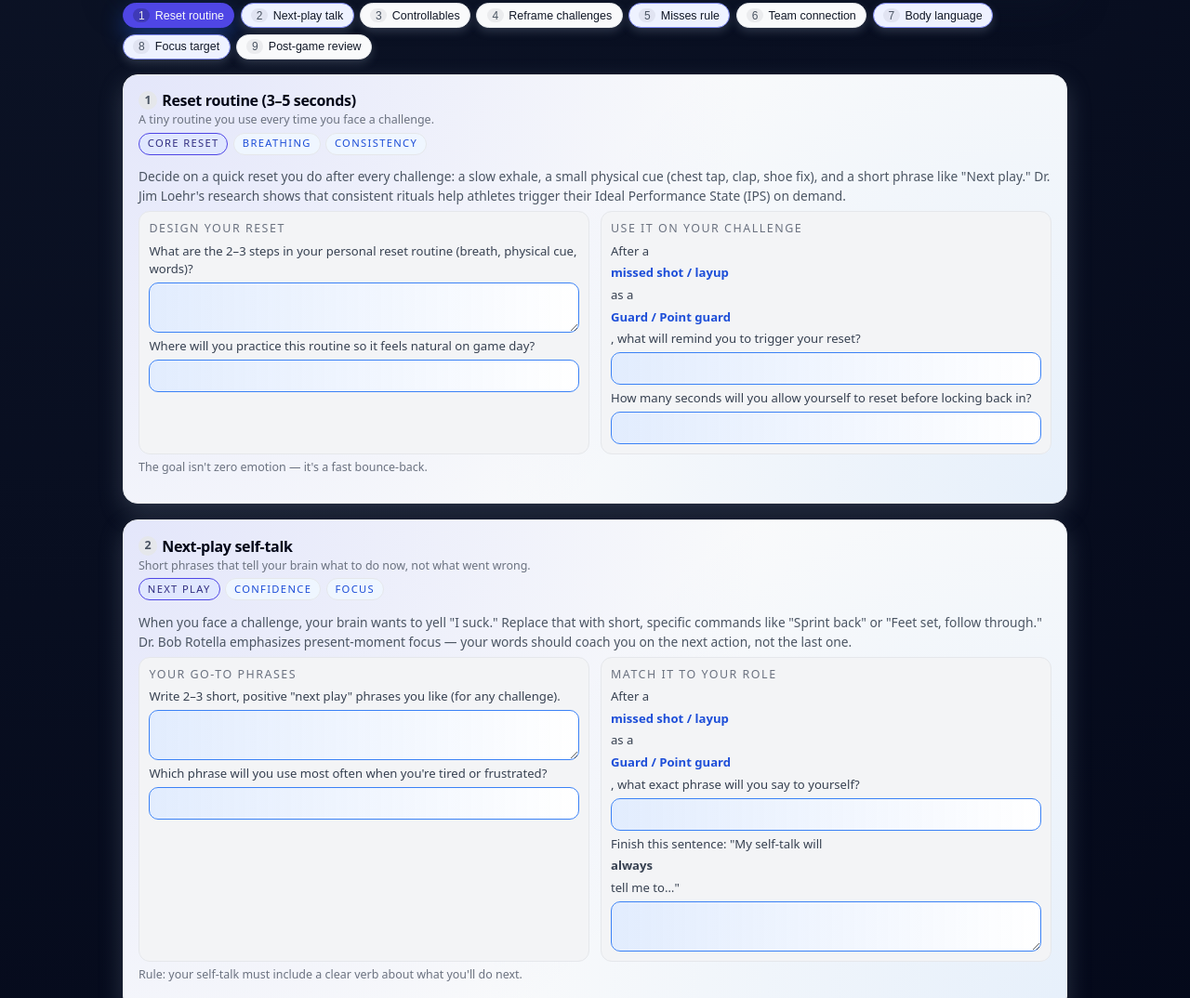
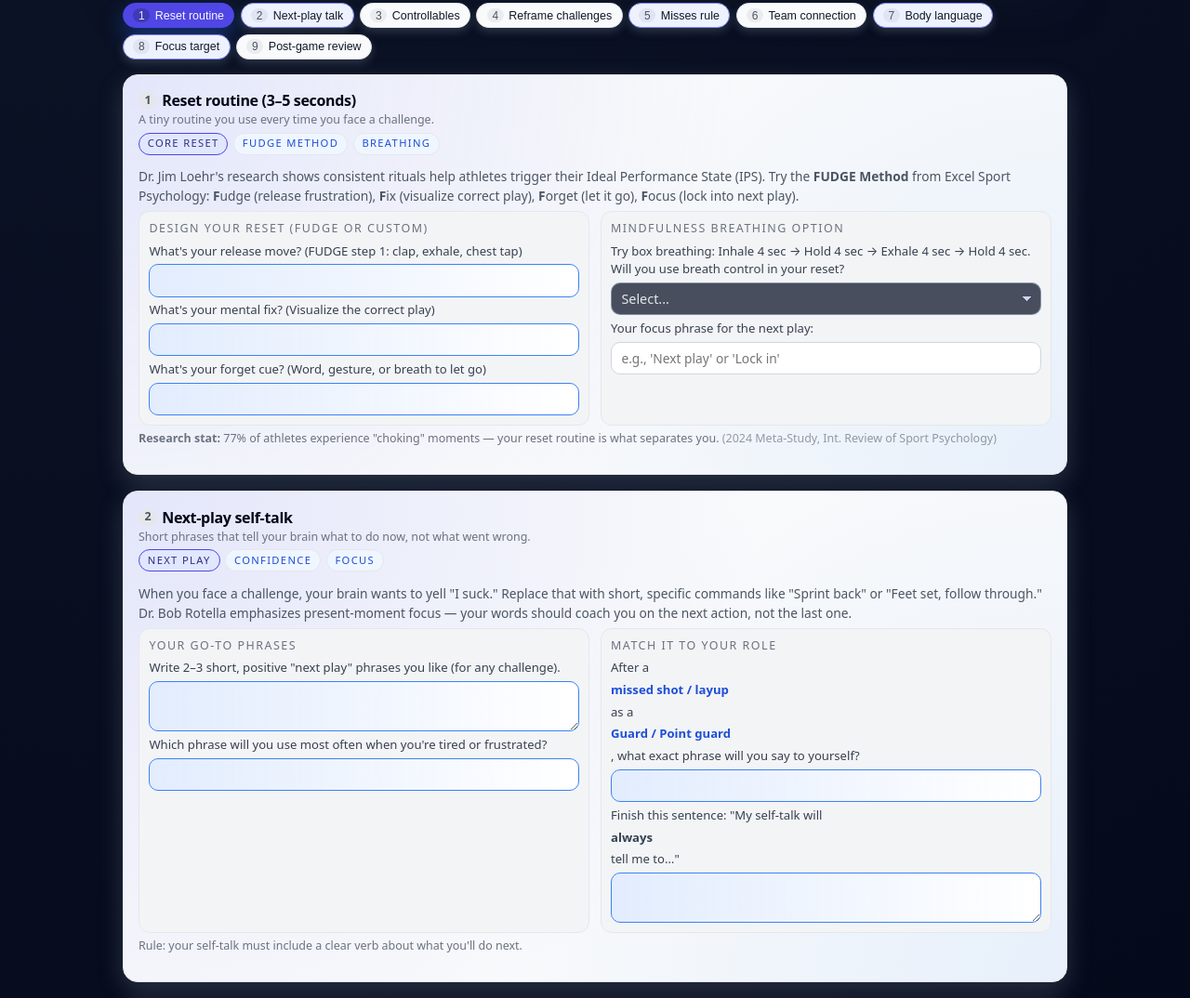
Before and after one commit to w4ester/s-b-the-ball-i-love-dadIO, a plain HTML site: page index.html in a window 1280 px wide. Shown: the part 859-1933 px from the top of the page at 93% size. Drawn offline with Linux system fonts and the light colour scheme.

Commit message:
Add research tips: FUDGE Method, 4C Model, preshot routines, communication stats
- Reset routine: Added FUDGE Method and mindfulness breathing (Dr. Jim Loehr)
- Controllables: Added 4C Mental Toughness Model (Dr. Paul McCarthy)
- Misses rule: Added normalizing stats (77% of athletes experience choking)
- Team connection: Added communication research (winning teams talk 2x more)
- Focus target: Added preshot routine builder with Elena Delle Donne example

By w4ester & AI orchestration

```diff
--- a/index.html
+++ b/index.html
@@ -1065,56 +1065,65 @@
 
           <div class="strategy-chip-row">
             <span class="strategy-chip recommended-chip">Core reset</span>
+            <span class="strategy-chip">FUDGE Method</span>
             <span class="strategy-chip">Breathing</span>
-            <span class="strategy-chip">Consistency</span>
           </div>
 
           <p class="strategy-description">
-            Decide on a quick reset you do after every challenge: a slow exhale, a small physical cue
-            (chest tap, clap, shoe fix), and a short phrase like "Next play." Dr. Jim Loehr's research shows
-            that consistent rituals help athletes trigger their Ideal Performance State (IPS) on demand.
+            Dr. Jim Loehr's research shows consistent rituals help athletes trigger their Ideal Performance State (IPS).
+            Try the <strong>FUDGE Method</strong> from Excel Sport Psychology: <strong>F</strong>udge (release frustration),
+            <strong>F</strong>ix (visualize correct play), <strong>F</strong>orget (let it go), <strong>F</strong>ocus (lock into next play).
           </p>
 
           <div class="questions-grid">
             <div class="question-block">
-              <div class="question-title">Design your reset</div>
-              <label class="question-label">
-                What are the 2–3 steps in your personal reset routine
-                (breath, physical cue, words)?
-                <textarea data-storage-key="resetRoutine-steps"
-                          data-question="What are the 2–3 steps in your personal reset routine (breath, physical cue, words)?"></textarea>
-              </label>
-              <label class="question-label">
-                Where will you practice this routine so it feels natural on game day?
+              <div class="question-title">Design your reset (FUDGE or custom)</div>
+              <label class="question-label">
+                What's your release move? (FUDGE step 1: clap, exhale, chest tap)
                 <input type="text"
-                       data-storage-key="resetRoutine-practice"
-                       data-question="Where will you practice this routine so it feels natural on game day?">
+                       data-storage-key="resetRoutine-release"
+                       data-question="What's your release move for frustration?">
+              </label>
+              <label class="question-label">
+                What's your mental fix? (Visualize the correct play)
+                <input type="text"
+                       data-storage-key="resetRoutine-fix"
+                       data-question="How will you mentally visualize the correct play?">
+              </label>
+              <label class="question-label">
+                What's your forget cue? (Word, gesture, or breath to let go)
+                <input type="text"
+                       data-storage-key="resetRoutine-forget"
+                       data-question="What cue helps you forget and move on?">
               </label>
             </div>
 
             <div class="question-block">
-              <div class="question-title">Use it on your challenge</div>
-              <label class="question-label">
-                After a
-                <span class="dynamic-label" data-dynamic="mistakeLabel"></span>
-                as a
-                <span class="dynamic-label" data-dynamic="positionLabel"></span>,
-                what will remind you to trigger your reset?
+              <div class="question-title">Mindfulness breathing option</div>
+              <label class="question-label">
+                Try box breathing: Inhale 4 sec → Hold 4 sec → Exhale 4 sec → Hold 4 sec.
+                Will you use breath control in your reset?
+                <select data-storage-key="resetRoutine-breathing" data-question="Will you use breath control in your reset?">
+                  <option value="">Select...</option>
+                  <option value="box">Box breathing (4-4-4-4)</option>
+                  <option value="exhale">Long exhale only</option>
+                  <option value="quick">Quick deep breath</option>
+                  <option value="none">No breathing focus</option>
+                </select>
+              </label>
+              <label class="question-label">
+                Your focus phrase for the next play:
                 <input type="text"
-                       data-storage-key="resetRoutine-reminder"
-                       data-question="After your chosen challenge in your position, what will remind you to trigger your reset?">
-              </label>
-              <label class="question-label">
-                How many seconds will you allow yourself to reset before locking back in?
-                <input type="number" min="1" max="10" step="1"
-                       data-storage-key="resetRoutine-seconds"
-                       data-question="How many seconds will you allow yourself to reset before locking back in?">
+                       data-storage-key="resetRoutine-focus"
+                       data-question="What focus phrase will you use for the next play?"
+                       placeholder="e.g., 'Next play' or 'Lock in'">
               </label>
             </div>
           </div>
 
           <p class="strategy-footer-note">
-            The goal isn't zero emotion — it's a fast bounce‑back.
+            <strong>Research stat:</strong> 77% of athletes experience "choking" moments — your reset routine is what separates you.
+            <span style="opacity:0.7">(2024 Meta-Study, Int. Review of Sport Psychology)</span>
           </p>
         </div>
       </article>
@@ -1215,6 +1224,14 @@
             isn't going your way, double down on the hustle plays.
           </p>
 
+          <div class="research-tip">
+            <strong>4C Mental Toughness Model</strong> (Dr. Paul McCarthy):<br>
+            <strong>Commitment</strong> – Set goals and stay locked in<br>
+            <strong>Challenge</strong> – See setbacks as opportunities to grow<br>
+            <strong>Control</strong> – Focus only on what you can influence<br>
+            <strong>Confidence</strong> – Trust your preparation and ability
+          </div>
+
           <div class="questions-grid">
             <div class="question-block">
               <div class="question-title">Your controllable list</div>
@@ -1350,6 +1367,12 @@
             you keep shooting or making the right reads.
           </p>
 
+          <div class="research-tip">
+            <strong>You're not alone:</strong> A 2024 meta-study found that 77% of athletes
+            report experiencing "choking" at some point. It's a normal part of competition —
+            what matters is how you respond. Having a pre-set rule keeps you aggressive.
+          </div>
+
           <div class="questions-grid">
             <div class="question-block">
               <div class="question-title">Set your rule</div>
@@ -1419,6 +1442,12 @@
             "My bad, I got you next." Staying connected keeps you out of your own head.
           </p>
 
+          <div class="research-tip">
+            <strong>Research insight:</strong> Studies show winning teams communicate 2× more
+            than losing teams during games. Verbal and non-verbal cues (high-fives, eye contact)
+            build trust and momentum — especially after setbacks.
+          </div>
+
           <div class="questions-grid">
             <div class="question-block">
               <div class="question-title">Your go-to phrases</div>
@@ -1551,6 +1580,12 @@
             shows that a longer, steadier gaze improves performance under pressure. One clear visual or
             physical target leaves less room in your head for negativity.
           </p>
+
+          <div class="research-tip">
+            <strong>Preshot routine example:</strong> WNBA MVP Elena Delle Donne uses a consistent
+            free throw routine — 3 dribbles, deep breath, focus on the front of the rim.
+            Build your own 3-step routine: (1) physical cue, (2) breath, (3) visual target.
+          </div>
 
           <div class="questions-grid">
             <div class="question-block">
```
